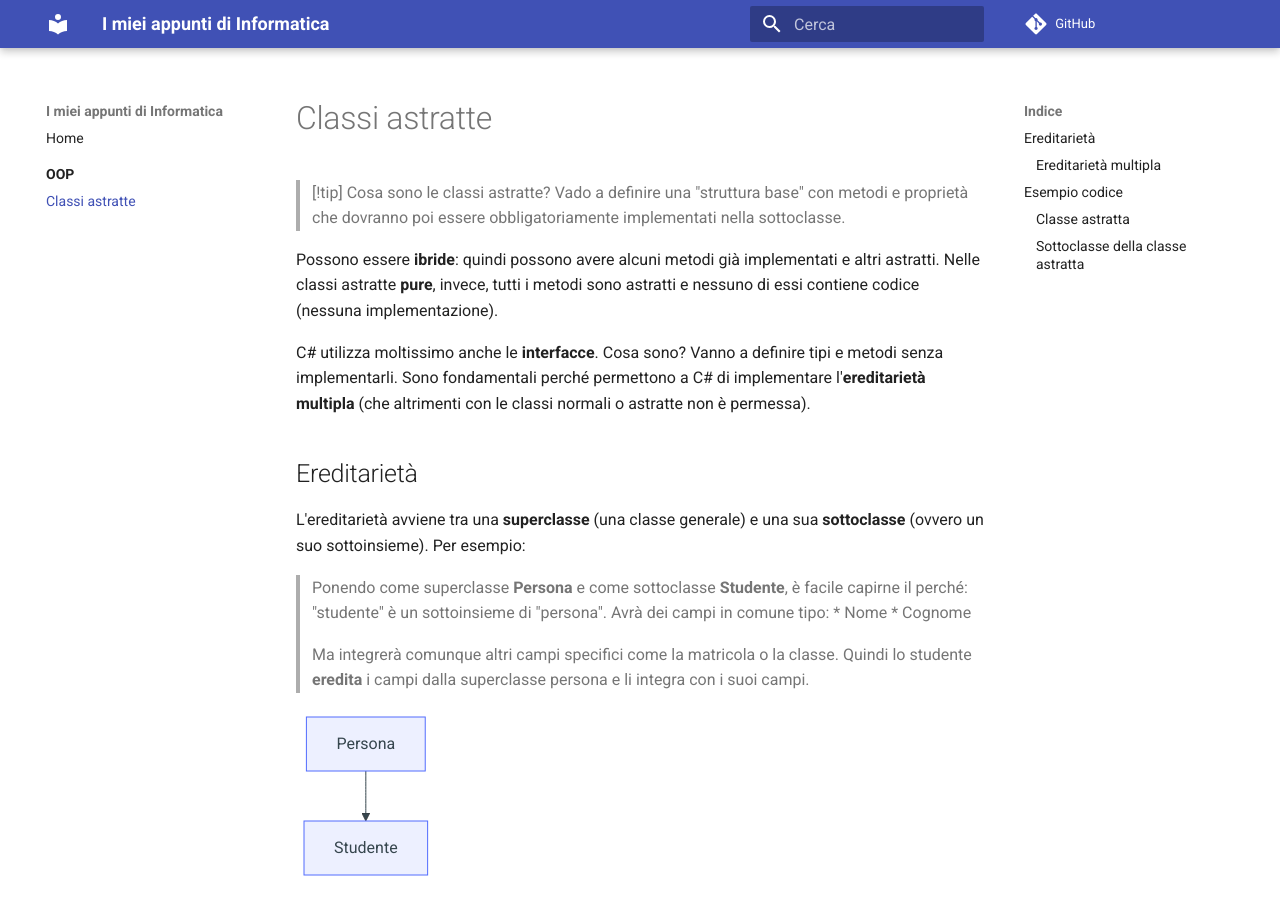
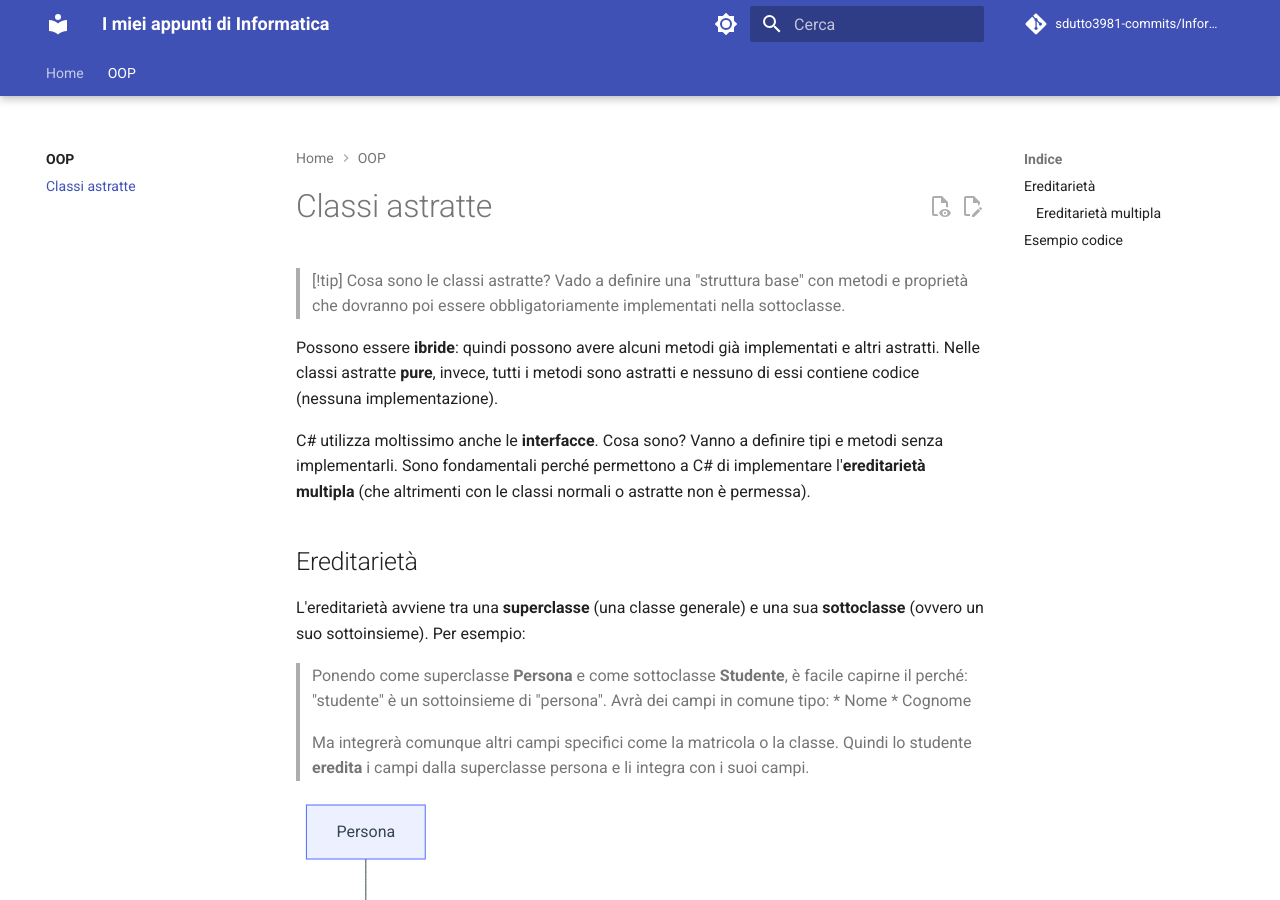
Before and after one commit to sdutto3981-commits/Informatica, an MkDocs documentation site: the page built from docs/OOP/Classi astratte.md, in a window 1280 px wide and 900 px high. Built offline with MkDocs 1.6.1 and Material for MkDocs 9.7.7, drawn with Linux system fonts in a browser that asks for light colours; comment, search, counter and statistics services are not loaded.

Commit message:
Enhance mkdocs.yml with new features and settings
Updated theme settings and added new markdown extensions.

```diff
--- a/mkdocs.yml
+++ b/mkdocs.yml
@@ -1,15 +1,55 @@
 site_name: I miei appunti di Informatica
 site_url: https://sdutto3981-commits.github.io/Informatica/
 repo_url: https://github.com/sdutto3981-commits/Informatica
+repo_name: sdutto3981-commits/Informatica
+
 theme:
   name: material
   language: it
   features:
-    - navigation.sections
-    - navigation.indexes
-    - navigation.top
-    - search.highlight
-    - content.code.copy
+    # Navigazione
+    - navigation.tabs # Aggiunge le tab in alto
+    - navigation.tabs.sticky # Mantiene le tab visibili durante lo scroll
+    - navigation.sections # Sezioni espandibili nella barra laterale
+    - navigation.expand # Espande automaticamente tutte le sezioni
+    - navigation.path # Breadcrumb (percorso) in cima alla pagina
+    - navigation.indexes # Rende cliccabili i titoli delle sezioni
+    - navigation.top # Pulsante per tornare in cima
+    - navigation.footer # Pulsanti "Precedente" e "Successivo" a fine pagina
+    - navigation.tracking # Aggiorna l'URL scorrendo le sezioni
+    - navigation.prune # Ottimizza la build per siti di grandi dimensioni
+    # Ricerca
+    - search.highlight # Evidenzia i termini cercati
+    - search.suggest # Autocompletamento della ricerca
+    - search.share # Pulsante per condividere i risultati di ricerca
+    # Contenuto
+    - content.code.copy # Copia il blocco di codice
+    - content.code.annotate # Permette di aggiungere note (+) nel codice
+    - content.code.select # Facilita la selezione del testo nel codice
+    - content.tabs.link # Sincronizza lo switch dei tab con lo stesso nome
+    - content.tooltips # Mostra tooltip al passaggio del mouse sui link
+    - content.action.edit # Pulsante per modificare la pagina su GitHub
+    - content.action.view # Pulsante per visualizzare il markdown sorgente
+    # Header
+    - header.autohide # Nasconde l'header quando si scorre verso il basso
+
+  # Switch Tema Chiaro / Scuro
+  palette:
+    - media: "(prefers-color-scheme: light)"
+      scheme: default
+      primary: indigo
+      accent: indigo
+      toggle:
+        icon: material/brightness-7
+        name: Passa al tema scuro
+    - media: "(prefers-color-scheme: dark)"
+      scheme: slate
+      primary: indigo
+      accent: indigo
+      toggle:
+        icon: material/brightness-4
+        name: Passa al tema chiaro
+
 plugins:
   - search
   - awesome-pages
@@ -22,17 +62,54 @@
   - minify:
       minify_html: true
   - print-site
+
 markdown_extensions:
-  - admonition
+  # Estensioni Markdown Standard
+  - abbr # Abbreviazioni
+  - admonition # Avvisi e Callout
+  - attr_list # Aggiunta di classi CSS agli elementi
+  - def_list # Liste di definizioni
+  - footnotes # Note a piè di pagina
+  - md_in_html # Markdown all'interno di tag HTML
+  - tables # Supporto per le tabelle
   - toc:
       permalink: true
+      toc_depth: 3
+
+  # Estensioni PyMdown
+  - pymdownx.arithmatex: # Formule matematiche (LaTeX)
+      generic: true
+  - pymdownx.betterem:
+      smart_enable: all
+  - pymdownx.caret # Testo ^apice^
+  - pymdownx.details # Admonition espandibili/collassabili (??? e ???+)
+  - pymdownx.emoji: # Supporto :emoji:
+      emoji_index: !!python/name:materialx.emoji.twemoji
+      emoji_generator: !!python/name:materialx.emoji.to_svg
   - pymdownx.highlight:
       anchor_linenums: true
+      line_spans: __span
+      pygments_lang_class: true
   - pymdownx.inlinehilite
-  - pymdownx.tabbed:
+  - pymdownx.keys # Tasti della tastiera (es: ++ctrl+alt+canc++)
+  - pymdownx.magiclink # Rende automaticamente cliccabili gli URL
+  - pymdownx.mark # Testo evidenziato ==così==
+  - pymdownx.smartsymbols # Frecce e simboli tipografici automatici
+  - pymdownx.snippets # Inclusione di file esterni
+  - pymdownx.tabbed: # Tab di contenuto
       alternate_style: true
+      combine_header_slug: true
+  - pymdownx.tasklist: # Checkbox [ ] e [x]
+      custom_checkbox: true
+  - pymdownx.tilde # Testo ~barrato~ o ~pedice~
   - pymdownx.superfences:
       custom_fences:
         - name: mermaid
           class: mermaid
           format: !!python/name:pymdownx.superfences.fence_code_format
+
+# Script necessari per il rendering delle formule matematiche (Arithmatex/MathJax)
+extra_javascript:
+  - javascripts/mathjax.js
+  - https://polyfill.io/v3/polyfill.min.js?features=es6
+  - https://cdn.jsdelivr.net/npm/mathjax@3/es5/tex-mml-chtml.js
```
